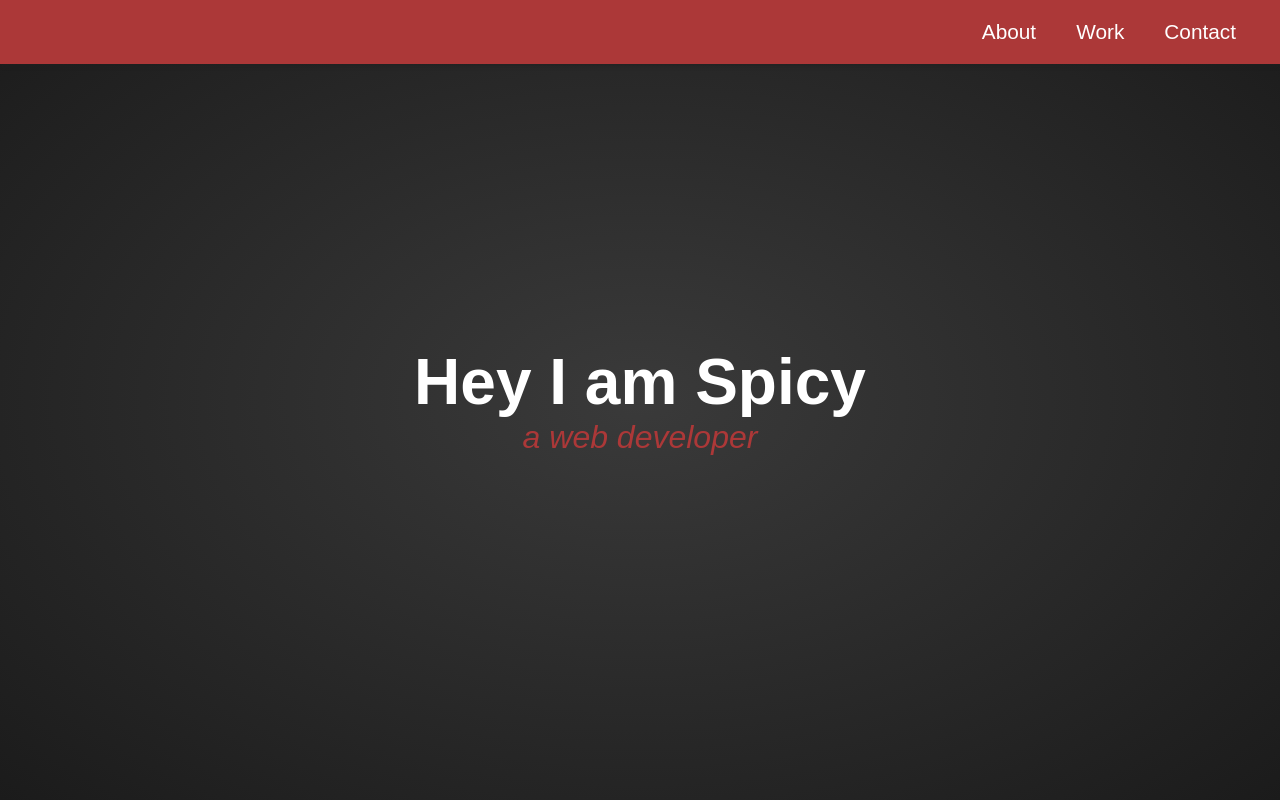
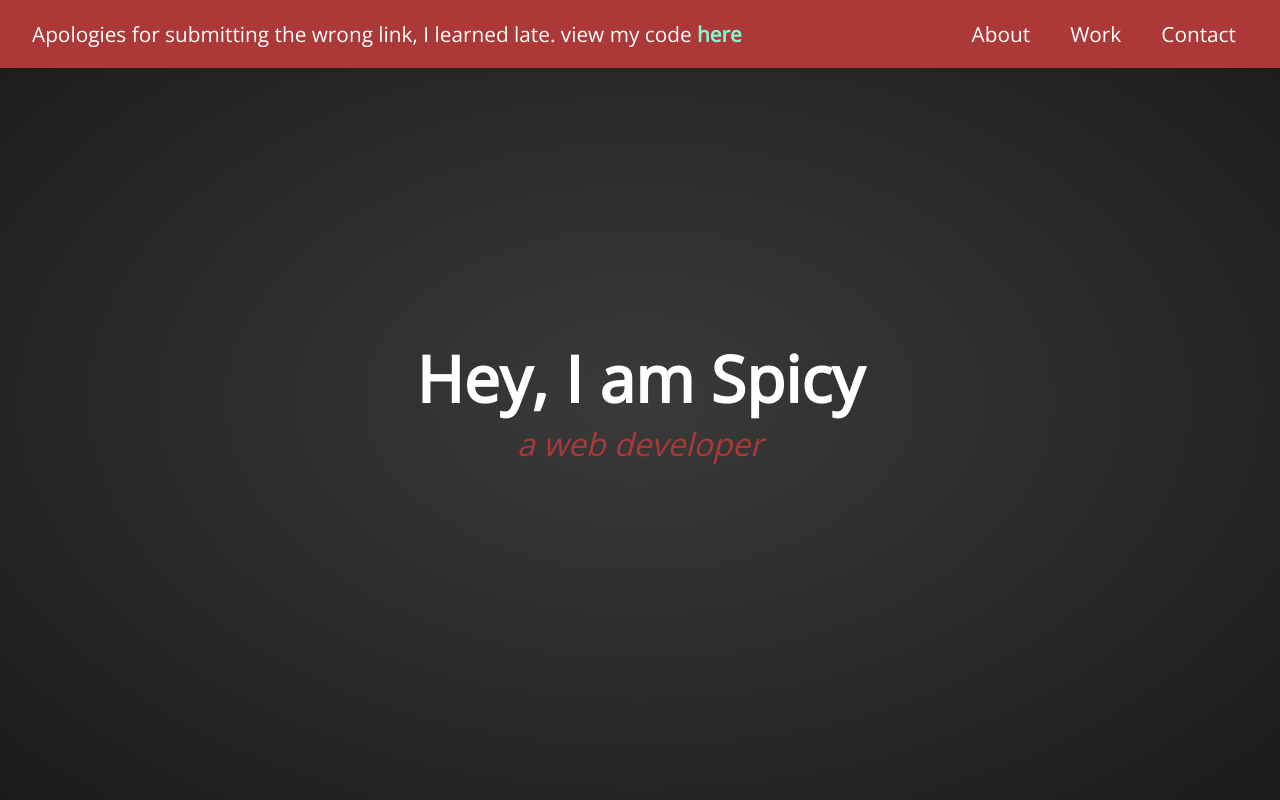
Before and after one commit to RemmySpicy/zuri-portfolio, a plain HTML site: page index.html in a window 1280 px wide. Shown: the top 800 px of the page. Drawn offline with nearby package versions, Linux system fonts and the light colour scheme.

Commit message:
Add p text for redirection in navbar

```diff
--- a/index.html
+++ b/index.html
@@ -5,15 +5,17 @@
     <meta http-equiv="X-UA-Compatible" content="IE=edge">
     <meta name="viewport" content="width=device-width, initial-scale=1.0">
     <link rel="stylesheet" href="style.css">
+     <link rel="stylesheet" href="https://cdnjs.cloudflare.com/ajax/libs/font-awesome/6.0.0/css/all.min.css" integrity="sha512-9usAa10IRO0HhonpyAIVpjrylPvoDwiPUiKdWk5t3PyolY1cOd4DSE0Ga+ri4AuTroPR5aQvXU9xC6qOPnzFeg==" crossorigin="anonymous" referrerpolicy="no-referrer" />
+    <link href="https://fonts.googleapis.com/css2?family=Open+Sans&display=swap" rel="stylesheet">
+
     <title>Portfolio</title>
 </head>
 <body>
-    <link rel="stylesheet" href="https://cdnjs.cloudflare.com/ajax/libs/font-awesome/6.0.0/css/all.min.css" integrity="sha512-9usAa10IRO0HhonpyAIVpjrylPvoDwiPUiKdWk5t3PyolY1cOd4DSE0Ga+ri4AuTroPR5aQvXU9xC6qOPnzFeg==" crossorigin="anonymous" referrerpolicy="no-referrer" />
-<link href="https://fonts.googleapis.com/css2?family=Open+Sans&display=swap" rel="stylesheet">
 
 
 <header>
-        <nav id="navbar">
+    <p>Apologies for submitting the wrong link, I learned late. view my code <a href="">here</a></p>
+    <nav id="navbar">
             <ul class="nav-link">
                 <a href="#about"><li class="nav-list">About</li></a>
                 <a href="#work"><li class="nav-list">Work</li></a>
@@ -25,7 +27,7 @@
     <main>
         <div id="about">
             <section id="welcome-section">
-                <h1>Hey I am Spicy</h1>
+                <h1>Hey, I am Spicy</h1>
                 <p>a web developer</p>
             </section>
         </div>
--- a/style.css
+++ b/style.css
@@ -9,7 +9,7 @@ html {
 }
 
 body {
-    font-family: Arial, 'Open Sans', sans-serif;
+    font-family: 'Open Sans', sans-serif;
     color: white;
 }
 
@@ -21,16 +21,32 @@ body {
 
 /* ====== HEADER ===== */
 
-#navbar {
+header {
+    display: flex;
+    justify-content: space-between;
     position: fixed;
     top: 0;
     left: 0;
     right: 0;
-    display: flex;
-    justify-content: end;
-    background: var(--clr-main-red);
     font-size: 1.3rem;
     box-shadow: 2px 0px 5px #1f1f1f;
+    background: var(--clr-main-red);
+}
+
+header p {
+    align-self: center;
+    margin-left: 2rem;
+}
+
+header p a {
+ /* color: var(--clr-main-body); */
+ color: aquamarine;
+ font-weight: bold;
+}
+
+#navbar {
+    display: flex;
+    /* justify-content: end; */
 }
 
 #navbar ul {
```
